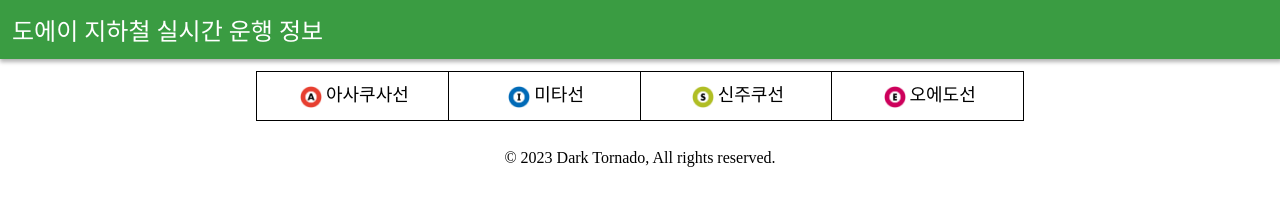
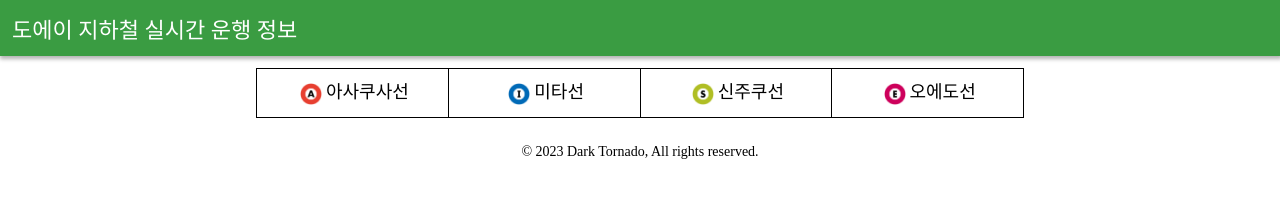
Before and after one commit to DarkTornado/toei, a plain HTML site: page index.html in a window 1280 px wide. Drawn offline with Linux system fonts and the light colour scheme; a web font is replaced by a local one.

Commit message:
text size changed

```diff
--- a/index.html
+++ b/index.html
@@ -13,7 +13,7 @@
         padding: 12px;
         color: white;
         background-color: #3A9C42;
-        font-size: 24px;
+        font-size: 22px;
         box-shadow: 1px 2px 4px 1px rgba(0, 0, 0, 0.3);
     }
     div.body {
@@ -48,6 +48,7 @@
 
     p.copyright {
         text-align: center;
+        font-size: 14px;
     }
 </style>
 <body>
```
